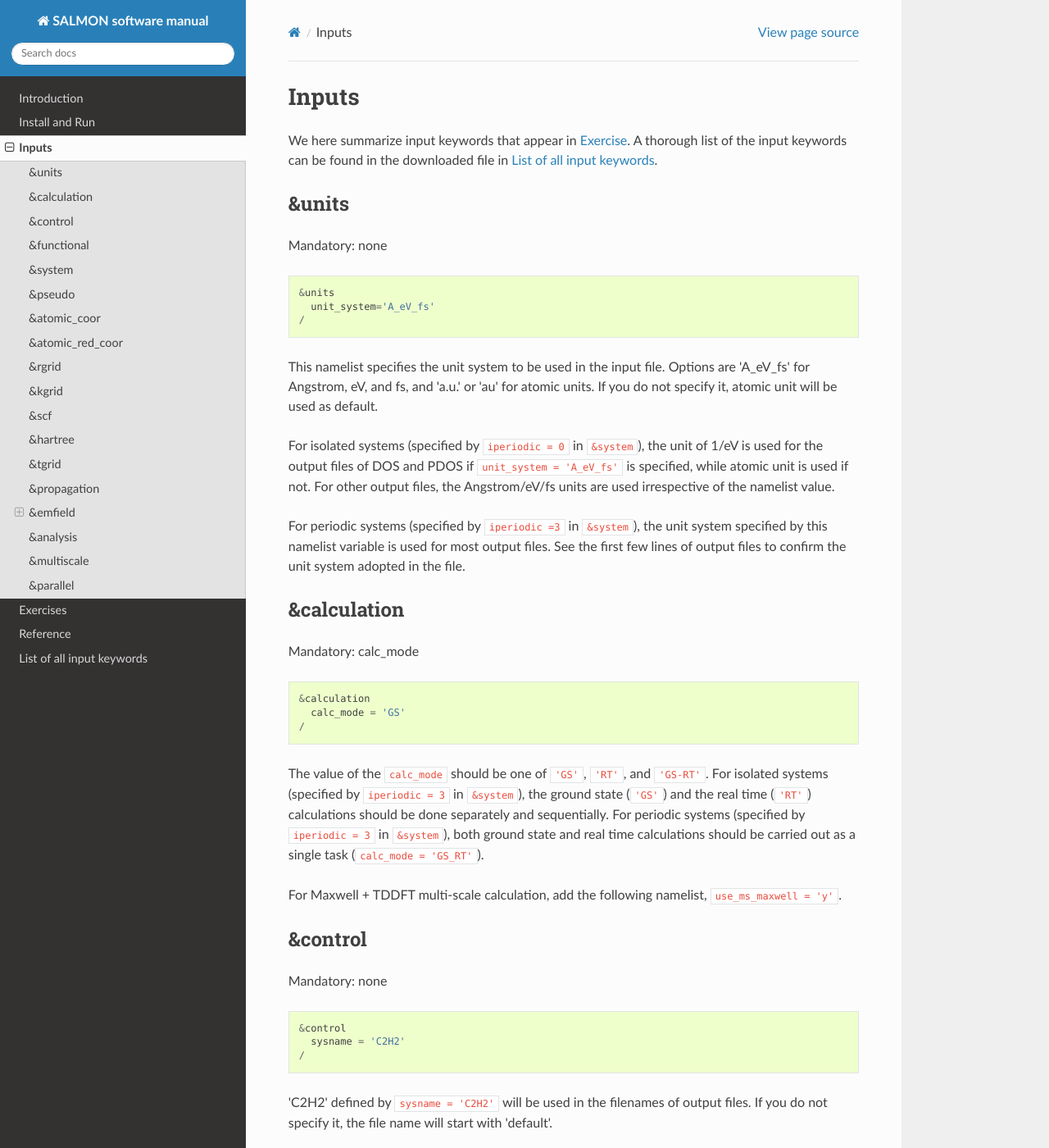
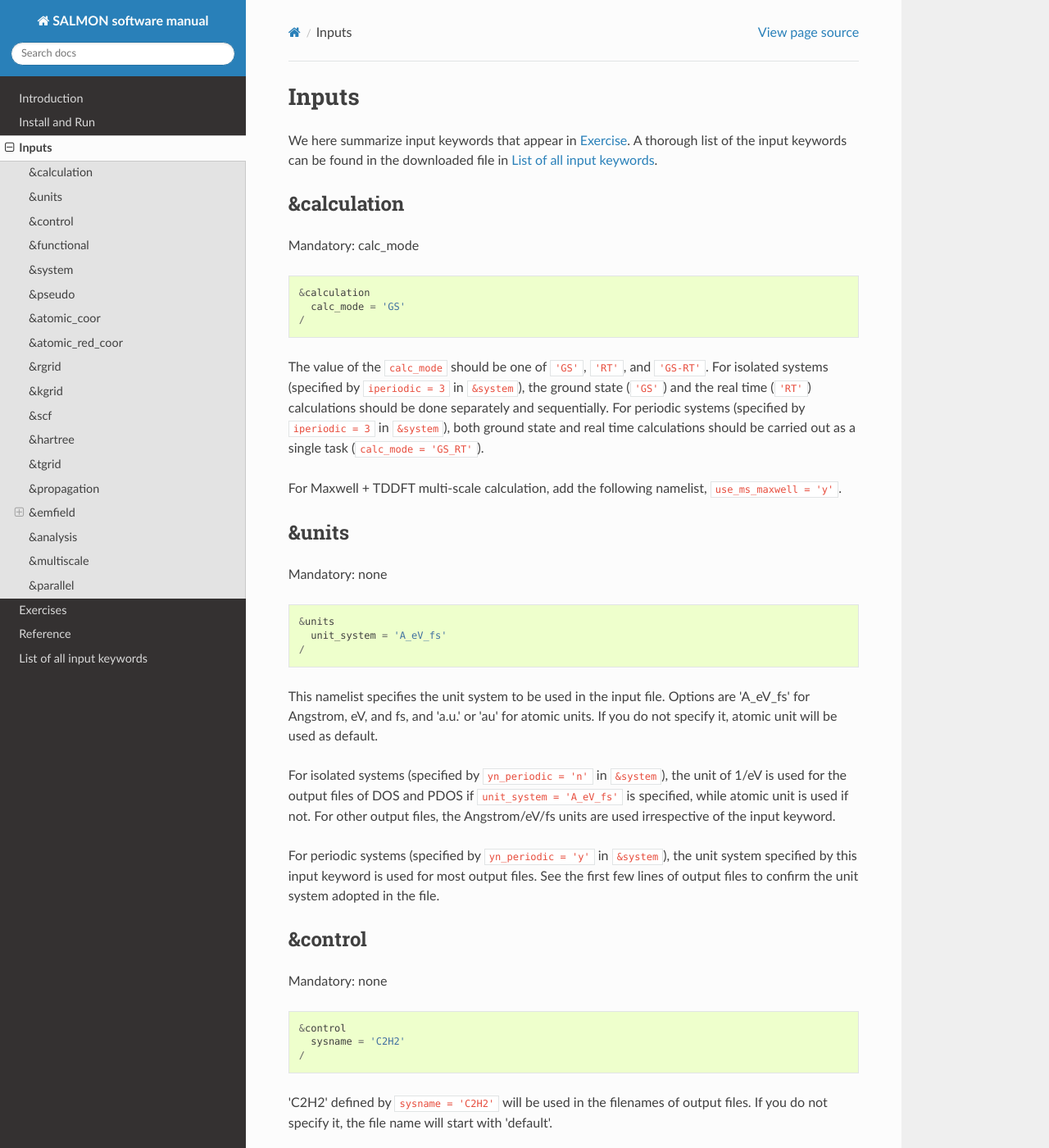
Before and after one commit to SALMON-TDDFT/SALMON-DOCS, a Sphinx documentation site: the page built from source/inputs.rst, in a window 1280 px wide and 1400 px high. Shown: the whole window at 82% size. Built offline with Sphinx 7.4.7 and the Read the Docs theme 2.0.0, drawn with Linux system fonts in a browser that asks for light colours; formulas are drawn with MathJax 3; some of the changed lines change nothing that is shown.

Commit message:
Update inputs.rst

```diff
--- a/source/inputs.rst
+++ b/source/inputs.rst
@@ -6,35 +6,6 @@ Inputs
 We here summarize input keywords that appear in :any:`Exercise <Exercises>`.
 A thorough list of the input keywords can be found in the downloaded file in
 :any:`List of all input keywords <List of all input keywords>`.
-
-.. _&units:
-
-&units
-------
-
-Mandatory: none
-
-::
-
-   &units
-     unit_system='A_eV_fs'
-   /
-
-This namelist specifies the unit system to be used in the input file.
-Options are 'A_eV_fs' for Angstrom, eV, and fs, and 'a.u.' or 'au' for
-atomic units. If you do not specify it, atomic unit will be used as
-default.
-
-For isolated systems (specified by ``iperiodic = 0`` in ``&system``),
-the unit of 1/eV is used for the output files of DOS and PDOS if
-``unit_system = 'A_eV_fs'`` is specified, while atomic unit is used if
-not. For other output files, the Angstrom/eV/fs units are used
-irrespective of the namelist value.
-
-For periodic systems (specified by ``iperiodic =3`` in ``&system``), the
-unit system specified by this namelist variable is used for most output
-files. See the first few lines of output files to confirm the unit
-system adopted in the file.
 
 .. _&calculation:
 
@@ -56,6 +27,32 @@ For periodic systems (specified by ``iperiodic = 3`` in ``&system``), both groun
 as a single task (``calc_mode = 'GS_RT'``).
 
 For Maxwell + TDDFT multi-scale calculation, add the following namelist, ``use_ms_maxwell = 'y'``.
+
+.. _&units:
+
+&units
+------
+
+Mandatory: none
+
+::
+
+   &units
+     unit_system = 'A_eV_fs'
+   /
+
+This namelist specifies the unit system to be used in the input file.
+Options are 'A_eV_fs' for Angstrom, eV, and fs, and 'a.u.' or 'au' for atomic units.
+If you do not specify it, atomic unit will be used as default.
+
+For isolated systems (specified by ``yn_periodic = 'n'`` in ``&system``),
+the unit of 1/eV is used for the output files of DOS and PDOS
+if ``unit_system = 'A_eV_fs'`` is specified, while atomic unit is used if not.
+For other output files, the Angstrom/eV/fs units are used irrespective of the input keyword.
+
+For periodic systems (specified by ``yn_periodic = 'y'`` in ``&system``),
+the unit system specified by this input keyword is used for most output files.
+See the first few lines of output files to confirm the unit system adopted in the file.
 
 .. _&control:
 
```
